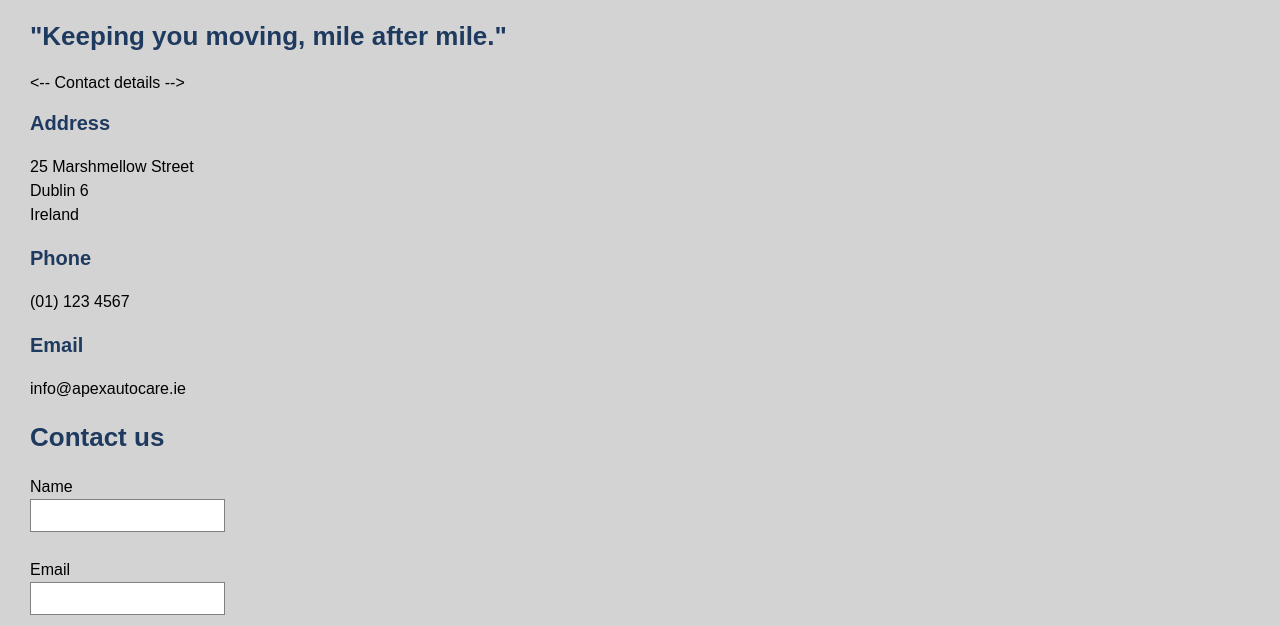
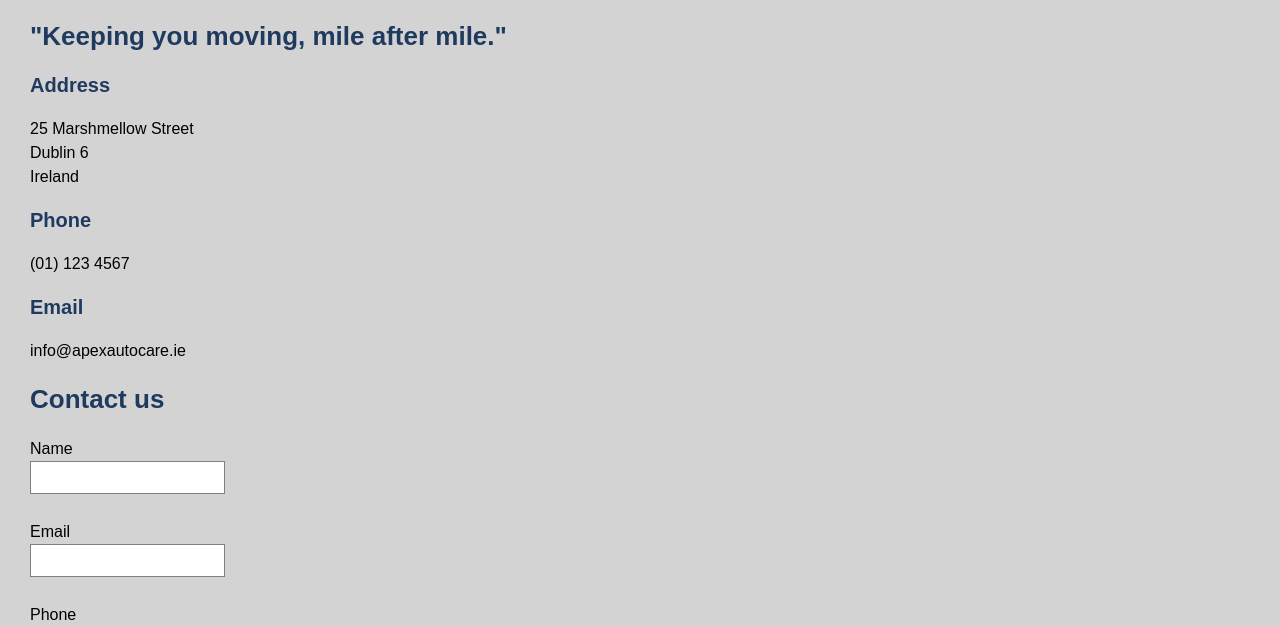
Before and after one commit to Mossy340/assessment01, a plain HTML site: page contact.html in a window 1280 px wide. Shown: the part 141-767 px from the top of the page. Drawn offline with Linux system fonts and the light colour scheme.

Commit message:
update contact page

```diff
--- a/contact.html
+++ b/contact.html
@@ -26,7 +26,7 @@
 		<h1>Apex Auto Care</h1>
 		<h2>"Keeping you moving, mile after mile."</h2>
 
-		<-- Contact details -->
+		<!-- Contact details -->
 		<h3>Address</h3>
 		<p> 25 Marshmellow Street<br>Dublin 6<br>Ireland</p>
 
```
